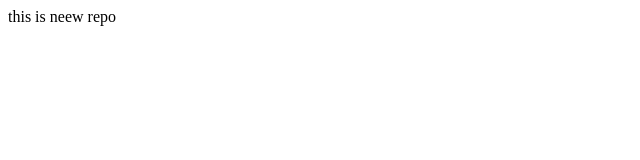
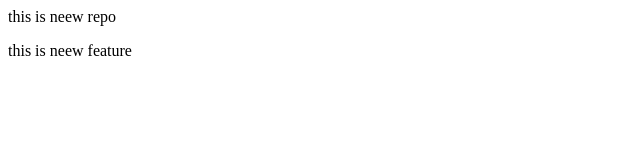
Before and after one commit to omkarsachdeva/localrepo, a plain HTML site: page index.html in a window 1280 px wide. Shown: the whole page, without its empty margins (0-640 px from the left). Drawn offline with Linux system fonts and the light colour scheme.

Commit message:
add new feature

```diff
--- a/index.html
+++ b/index.html
@@ -1 +1,2 @@
 <p>this is neew repo</p>
+<p>this is neew feature</p>
```
